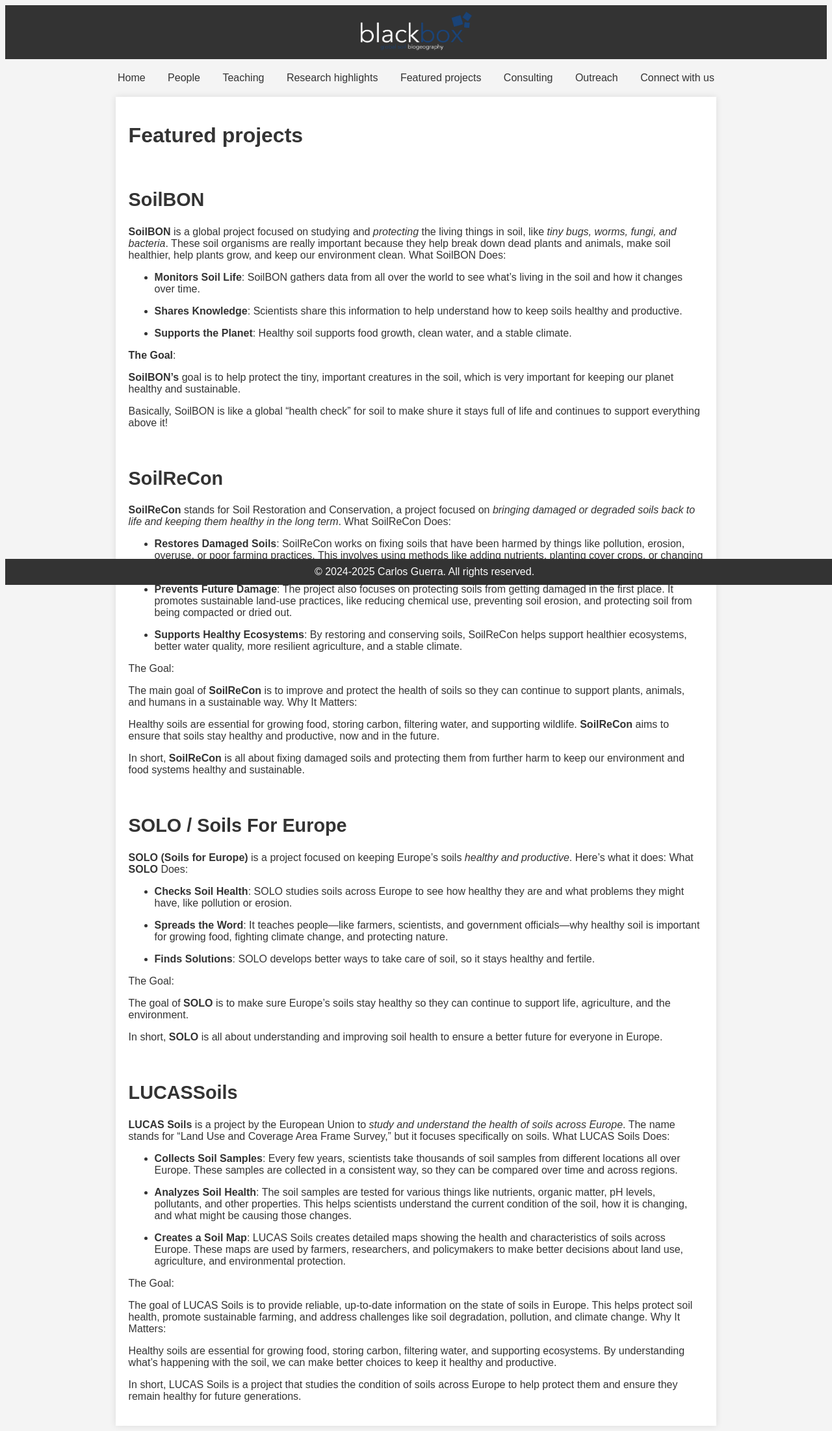
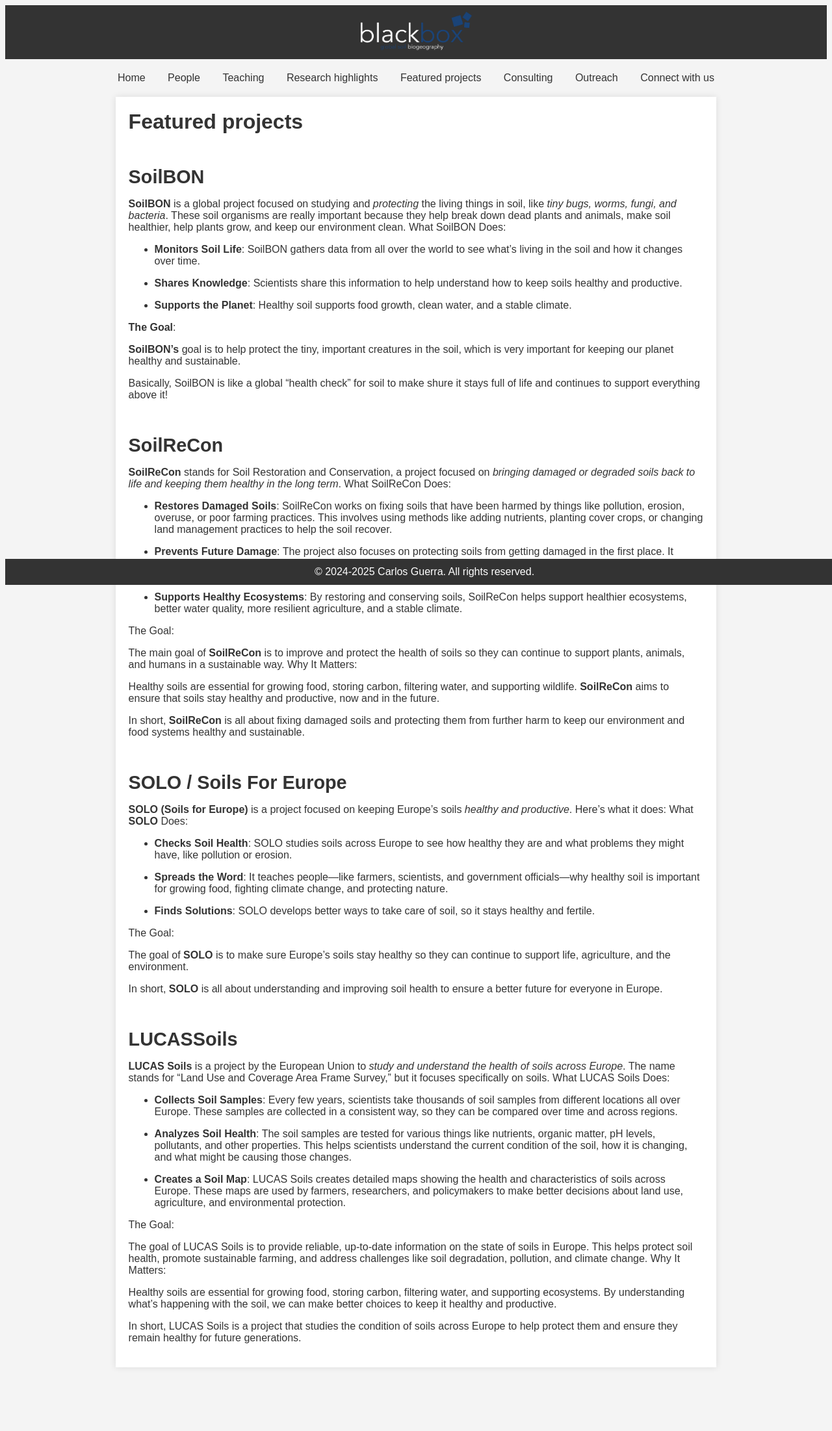
Before and after one commit to Blackboxgeo/blackbox.github.io, a Jekyll site: the page built from fp/index.md, in a window 1280 px wide. Shown: the whole page at 65% size. Built offline with Jekyll 4.4.1, drawn with Linux system fonts in a browser that asks for light colours; after the commit the page ends 2112 px from its top, so only the background shows below that.

```diff
--- a/_layouts/default.html
+++ b/_layouts/default.html
@@ -19,10 +19,14 @@
 
         h1 {
             font-size: 2em;
+            margin: 0;
+            padding: 0;
         }
 
         h2 {
             font-size: 1.8em;
+            margin: 0;
+            padding: 0;
         }
 
         header {
@@ -76,6 +80,7 @@
             text-align: center;
             height: 10px 0; /* Adjusts the height of the container to full viewport height */
             padding: 5px;
+            margin: 0;
         }
 
         .map-container {
--- a/assets/css/styles.css
+++ b/assets/css/styles.css
@@ -8,10 +8,14 @@
 
 h1 {
     font-size: 2em;
+    margin: 0;
+    padding: 0;
 }
 
-h1 {
+h2 {
     font-size: 1.8em;
+    margin: 0;
+    padding: 0;
 }
 
 header {
@@ -65,6 +69,7 @@
     text-align: center;
     height: 10px 0; /* Adjusts the height of the container to full viewport height */
     padding: 5px;
+    margin: 0;
 }
 
 .map-container {
```
Also changed, not shown: index.md (+1 -1 lines).
